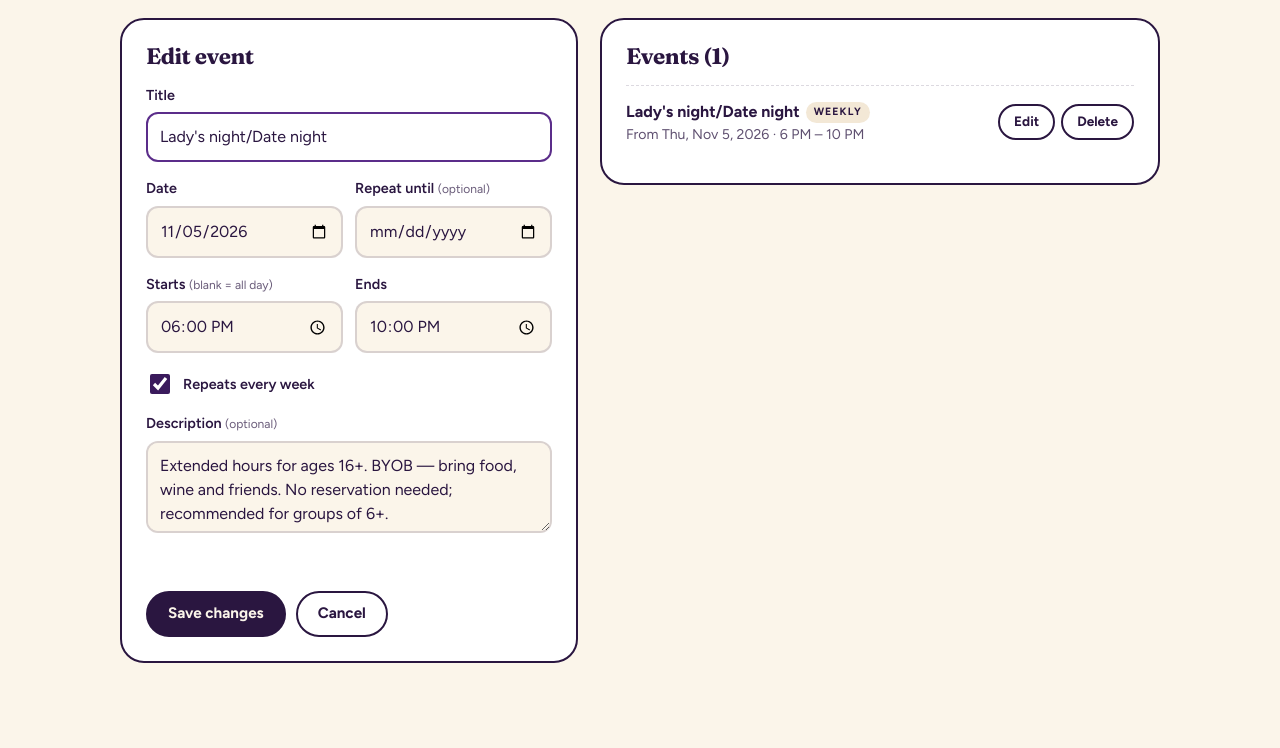
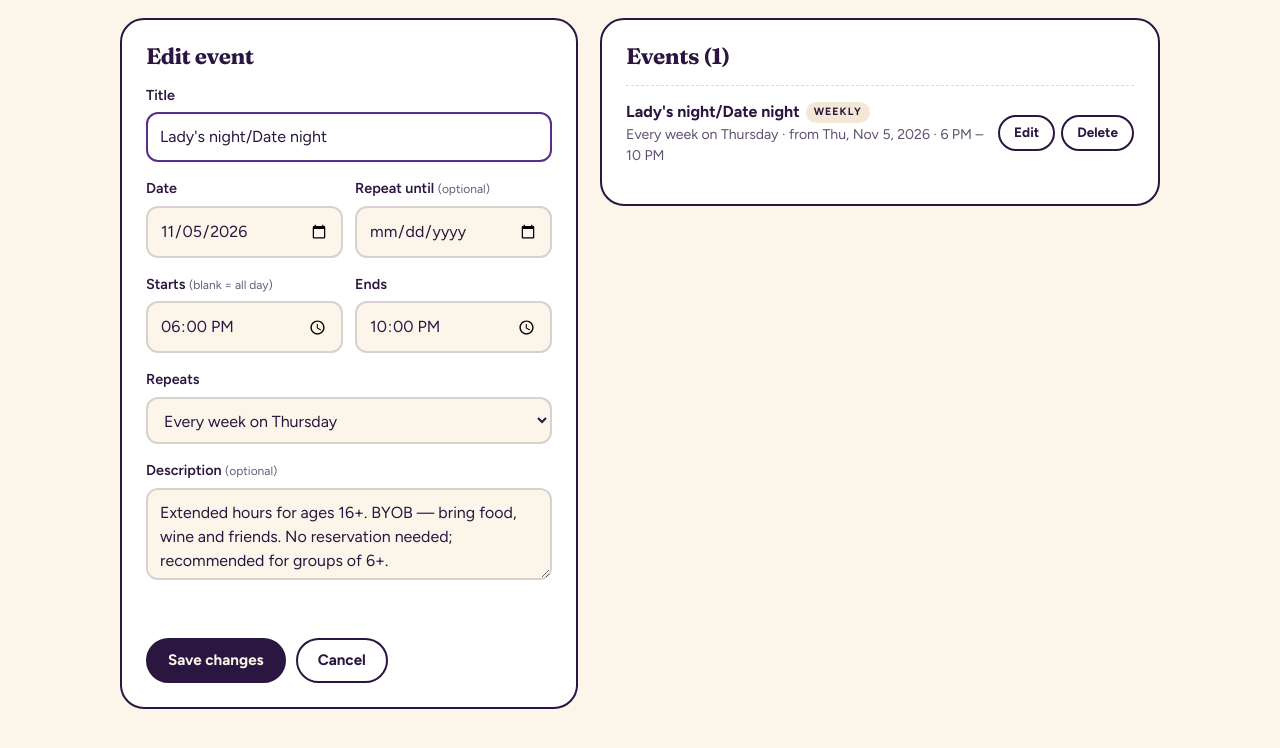
Before and after one commit to aneesh01/creative-hands, a plain HTML site: page public/admin/index.html in a window 1280 px wide. Both pictures are taken after a click on the button "Edit". Shown: the part 76-824 px from the top of the page. Drawn offline with Linux system fonts and the light colour scheme; no server answers.

Commit message:
Add support for monthly event repeats and update event handling logic

```diff
--- a/public/admin/index.html
+++ b/public/admin/index.html
@@ -24,8 +24,8 @@ header a{margin-left:auto;font-weight:600;color:var(--plum-2)}
 .card{background:#fff;border:2px solid var(--ink);border-radius:24px;padding:24px}
 label{display:block;font-weight:600;font-size:.9rem;margin:16px 0 6px}
 label small{font-weight:400;color:rgba(42,22,64,.7)}
-input[type=text],input[type=date],input[type=time],input[type=password],textarea{width:100%;font:inherit;color:inherit;padding:11px 12px;border:2px solid var(--line);border-radius:12px;background:var(--bisque)}
-input:focus,textarea:focus{outline:none;border-color:var(--plum-2);background:#fff}
+input[type=text],input[type=date],input[type=time],input[type=password],select,textarea{width:100%;font:inherit;color:inherit;padding:11px 12px;border:2px solid var(--line);border-radius:12px;background:var(--bisque)}
+input:focus,select:focus,textarea:focus{outline:none;border-color:var(--plum-2);background:#fff}
 textarea{min-height:92px;resize:vertical}
 .row{display:grid;grid-template-columns:minmax(0,1fr) minmax(0,1fr);gap:12px}
 .row>div,form{min-width:0}input{min-width:0;max-width:100%}
@@ -92,7 +92,8 @@ header .links a{margin-left:0}
         <div><label for="start">Starts <small>(blank = all day)</small></label><input type="time" id="start"></div>
         <div><label for="end">Ends</label><input type="time" id="end"></div>
       </div>
-      <label class="check"><input type="checkbox" id="weekly"> Repeats every week</label>
+      <label for="repeat">Repeats</label>
+      <select id="repeat"><option value="none">Doesn’t repeat</option></select>
       <label for="desc">Description <small>(optional)</small></label>
       <textarea id="desc" maxlength="600"></textarea>
       <p class="err" id="err" role="alert"></p>
@@ -138,7 +139,30 @@ header .links a{margin-left:0}
   function when(ev){return ev.start?t12(ev.start)+(ev.end?' – '+t12(ev.end):''):'All day'}
   function dstr(s){var p=s.split('-');return new Date(Date.UTC(+p[0],p[1]-1,+p[2])).toLocaleDateString('en-US',{timeZone:'UTC',weekday:'short',month:'short',day:'numeric',year:'numeric'})}
   function stamp(iso){return new Date(iso).toLocaleString('en-US',{timeZone:'America/Chicago',month:'short',day:'numeric',year:'numeric',hour:'numeric',minute:'2-digit'})}
-  function isOver(ev){return ev.repeat==='weekly'?(ev.until&&ev.until<today):ev.date<today}
+  var WD=['Sunday','Monday','Tuesday','Wednesday','Thursday','Friday','Saturday'],ORD=['1st','2nd','3rd','4th'];
+  function repeats(ev){return ev.repeat&&ev.repeat!=='none'}
+  function isOver(ev){return repeats(ev)?(ev.until&&ev.until<today):ev.date<today}
+  // The repeat choices that make sense for a first date, as [value, label] pairs.
+  function choices(date){
+    var c=[['none','Doesn’t repeat']];if(!date)return c;
+    var p=date.split('-'),y=+p[0],m=+p[1],d=+p[2],w=WD[new Date(Date.UTC(y,m-1,d)).getUTCDay()],len=new Date(Date.UTC(y,m,0)).getUTCDate();
+    c.push(['weekly','Every week on '+w]);
+    if(d<=28)c.push(['monthly-nth','Monthly on the '+ORD[Math.ceil(d/7)-1]+' '+w]);
+    if(d>len-7)c.push(['monthly-last','Monthly on the last '+w]);
+    c.push(['monthly-date','Monthly on day '+d+(d>28?' (skips shorter months)':'')]);
+    return c;
+  }
+  function repeatLabel(ev){var c=choices(ev.date).filter(function(o){return o[0]===ev.repeat})[0];return c?c[1]:''}
+  // Rebuild the dropdown for the chosen date, keeping the choice when it still fits
+  // (a "by weekday" choice switches between "3rd Saturday" and "last Saturday" as needed).
+  function fillRepeat(want){
+    var sel=$('repeat'),c=choices($('date').value),vals=c.map(function(o){return o[0]});
+    if(vals.indexOf(want)<0)want=/^monthly-(nth|last)$/.test(want)?(vals.indexOf('monthly-nth')>=0?'monthly-nth':vals.indexOf('monthly-last')>=0?'monthly-last':'none'):'none';
+    sel.textContent='';
+    c.forEach(function(o){var op=el('option',null,o[1]);op.value=o[0];sel.appendChild(op)});
+    sel.value=want;sel.disabled=c.length<2;
+    $('until').disabled=want==='none';if(want==='none')$('until').value='';
+  }
   function notice(msg){$('notice').textContent=msg||'';$('notice').hidden=!msg}
 
   // Talk to the admin API. If Cloudflare Access sign-in has expired, the request is redirected
@@ -160,10 +184,10 @@ header .links a{margin-left:0}
     var list=$('list');list.textContent='';
     S.events.slice().sort(function(a,b){return a.date<b.date?-1:a.date>b.date?1:0}).forEach(function(ev){
       var li=el('li',isOver(ev)?'past':''),d=el('div'),t=el('div','t',ev.title),b=el('div','b');
-      if(ev.repeat==='weekly')t.appendChild(el('span','tag','Weekly'));
+      if(repeats(ev))t.appendChild(el('span','tag',ev.repeat==='weekly'?'Weekly':'Monthly'));
       if(isOver(ev))t.appendChild(el('span','tag','Past'));
       d.appendChild(t);
-      d.appendChild(el('div','w',(ev.repeat==='weekly'?'From ':'')+dstr(ev.date)+(ev.repeat==='weekly'&&ev.until?' until '+dstr(ev.until):'')+' · '+when(ev)));
+      d.appendChild(el('div','w',(repeats(ev)?repeatLabel(ev)+' · from ':'')+dstr(ev.date)+(repeats(ev)&&ev.until?' until '+dstr(ev.until):'')+' · '+when(ev)));
       var e=el('button','btn ghost sm','Edit');e.type='button';e.addEventListener('click',function(){edit(ev.id)});
       var x=el('button','btn ghost sm','Delete');x.type='button';
       armed(x,'Confirm delete',function(){S.events=S.events.filter(function(o){return o.id!==ev.id});if(S.editing===ev.id)reset();changed()});
@@ -186,22 +210,23 @@ header .links a{margin-left:0}
   }
   function changed(){S.dirty=true;render()}
   function reset(){
-    S.editing=null;$('form').reset();$('until').disabled=true;$('err').textContent='';
+    S.editing=null;$('form').reset();fillRepeat('none');$('err').textContent='';
     $('formTitle').textContent='Add an event';$('save').textContent='Add event';$('cancel').hidden=true;
   }
   function edit(id){
     var ev=S.events.filter(function(o){return o.id===id})[0];if(!ev)return;
     S.editing=id;$('title').value=ev.title;$('date').value=ev.date;$('start').value=ev.start||'';$('end').value=ev.end||'';
-    $('weekly').checked=ev.repeat==='weekly';$('until').disabled=ev.repeat!=='weekly';$('until').value=ev.until||'';$('desc').value=ev.desc||'';
+    fillRepeat(ev.repeat||'none');$('until').value=repeats(ev)?ev.until||'':'';$('desc').value=ev.desc||'';
     $('formTitle').textContent='Edit event';$('save').textContent='Save changes';$('cancel').hidden=false;$('err').textContent='';
     $('title').focus();
   }
-  $('weekly').addEventListener('change',function(){$('until').disabled=!this.checked;if(!this.checked)$('until').value=''});
+  $('date').addEventListener('change',function(){fillRepeat($('repeat').value)});
+  $('repeat').addEventListener('change',function(){fillRepeat(this.value)});
   $('cancel').addEventListener('click',reset);
   $('form').addEventListener('submit',function(e){
     e.preventDefault();
     var ev={title:$('title').value.trim(),date:$('date').value,start:$('start').value,end:$('end').value,
-            repeat:$('weekly').checked?'weekly':'none',until:$('weekly').checked?$('until').value:'',desc:$('desc').value.trim()};
+            repeat:$('repeat').value,until:$('repeat').value!=='none'?$('until').value:'',desc:$('desc').value.trim()};
     var msg=!ev.title?'Give the event a title.':!ev.date?'Pick a date.':(ev.end&&!ev.start)?'Add a start time, or clear the end time.':
             (ev.start&&ev.end&&ev.end<=ev.start)?'The end time must be after the start time.':(ev.until&&ev.until<ev.date)?'“Repeat until” must be on or after the first date.':'';
     $('err').textContent=msg;if(msg)return;
```
Also changed, not shown: public/index.html (+15 -2 lines), src/events.js (+16 -1 lines), src/schema.js (+20 -2 lines).
